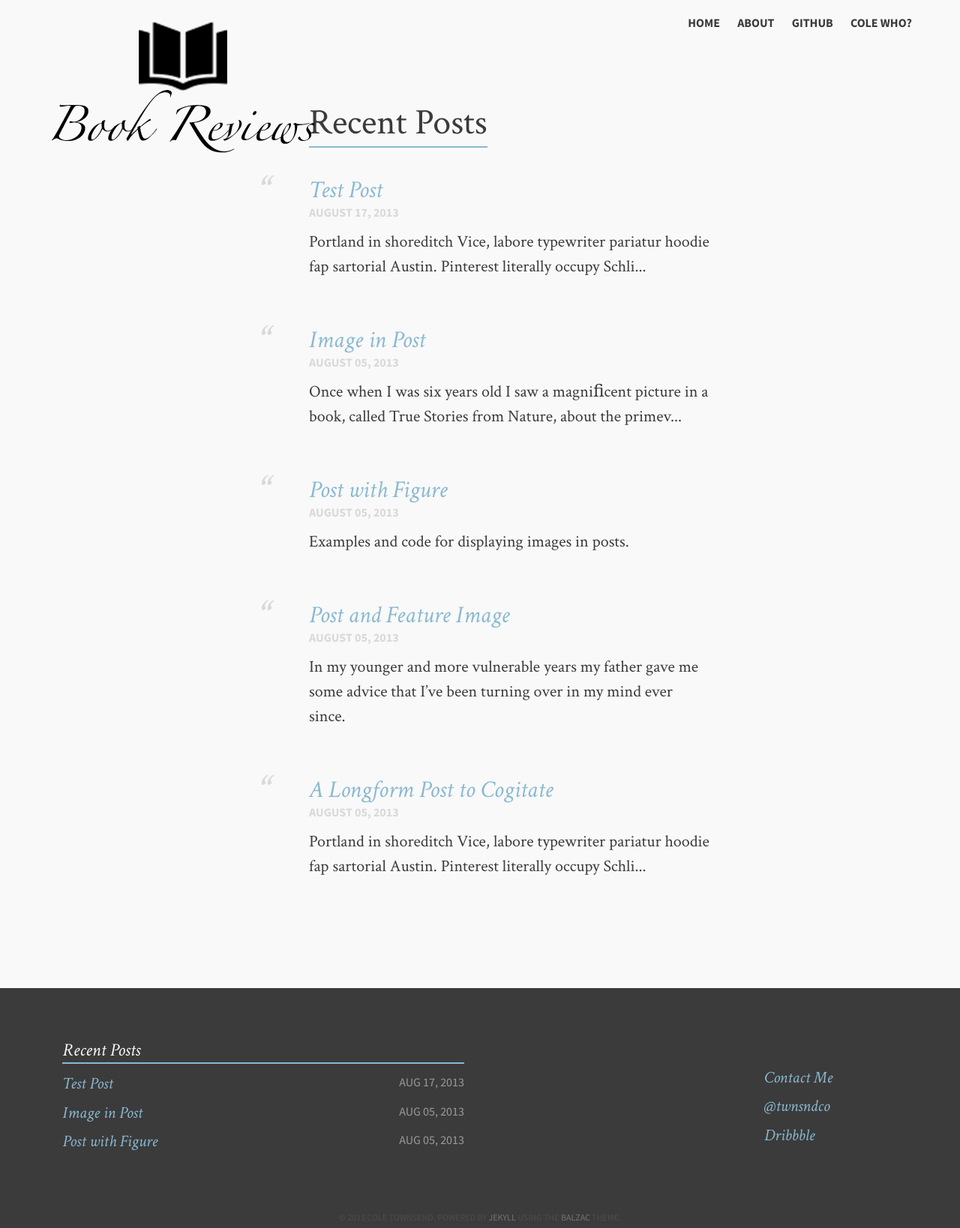
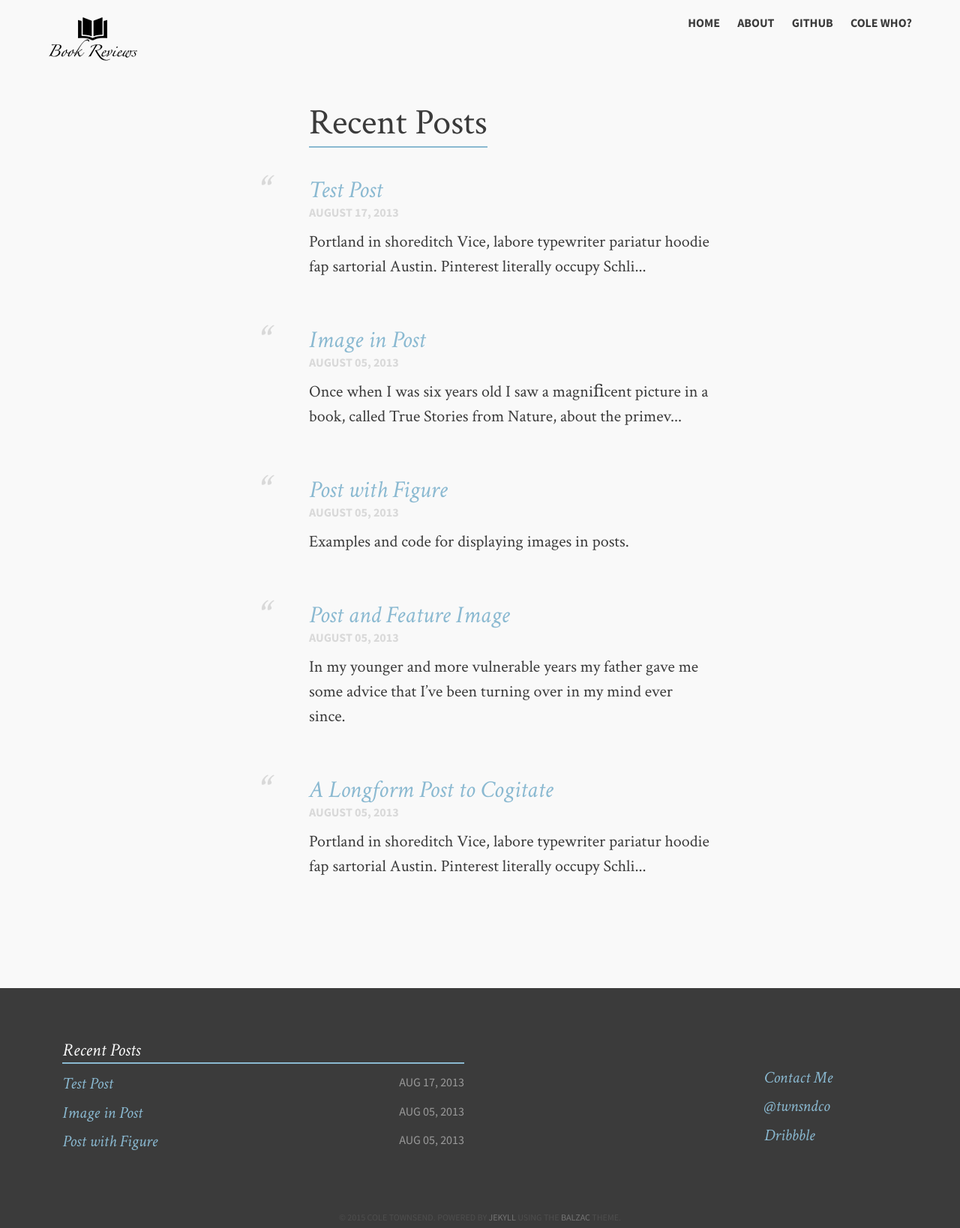
Before and after one commit to alinastanciu/alinastanciu.github.io, a Jekyll site: the page built from index.md, in a window 1280 px wide. Shown: the whole page at 75% size. Built offline with Jekyll 4.4.1, drawn with Linux system fonts in a browser that asks for light colours.

Commit message:
New logo

```diff
--- a/_includes/head-dark.html
+++ b/_includes/head-dark.html
@@ -51,7 +51,7 @@
     <header class="site-header darken">
       <div class="wrap">
         <hgroup>
-          <h1><a href="/"><img src="{{ site.url }}/images/BookReviewsLogo.png" ></a></h1>
+          <h1><a href="/"><img src="{{ site.url }}/images/BookReviewsLogo1.png" ></a></h1>
         </hgroup>
         <a href="#nav" class="menu"><span class='icons'>☰</span></a>
         <nav role="navigation">
```
Also changed, not shown: images/BookReviewsLogo1.png (added), 1 other file.
